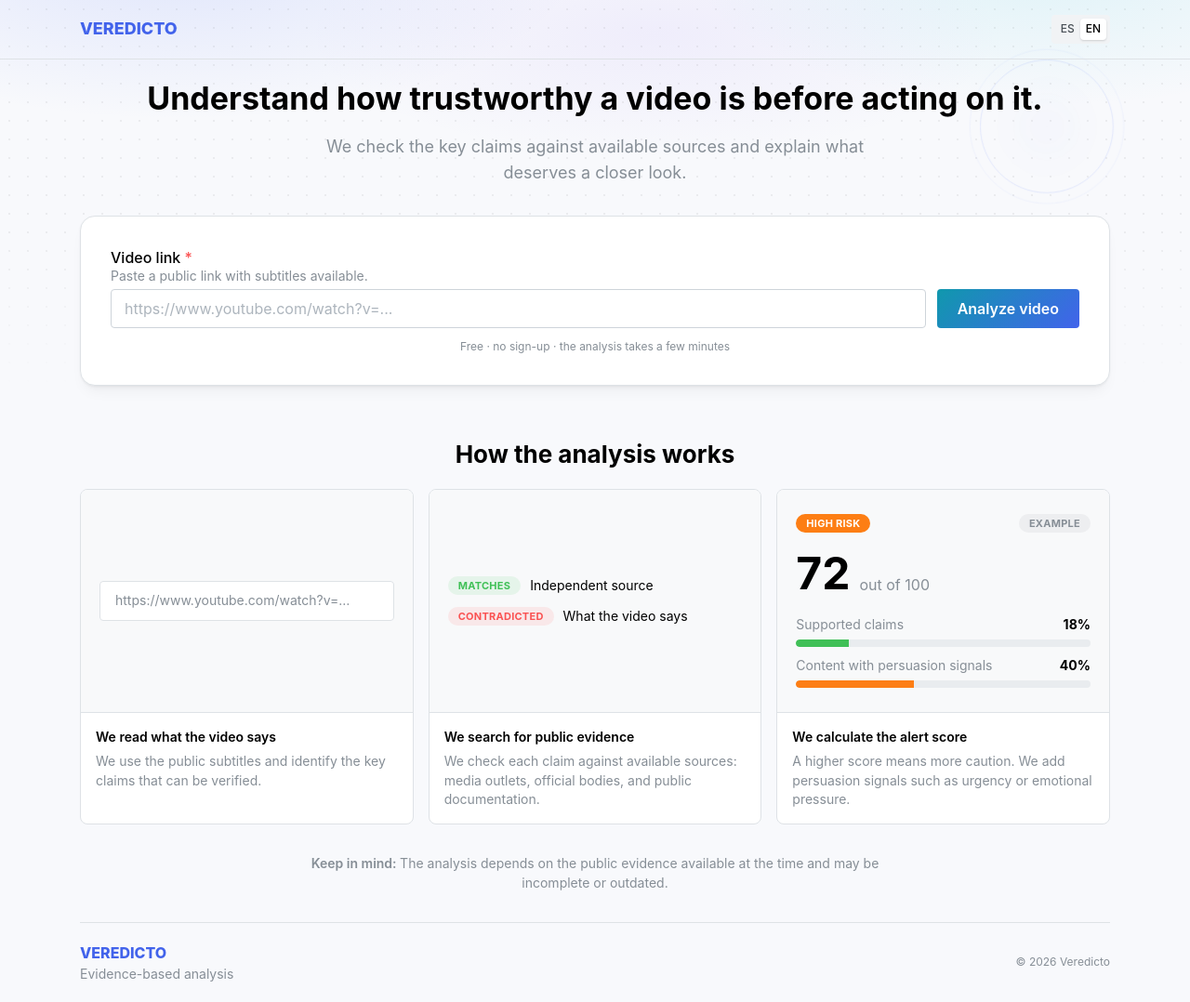
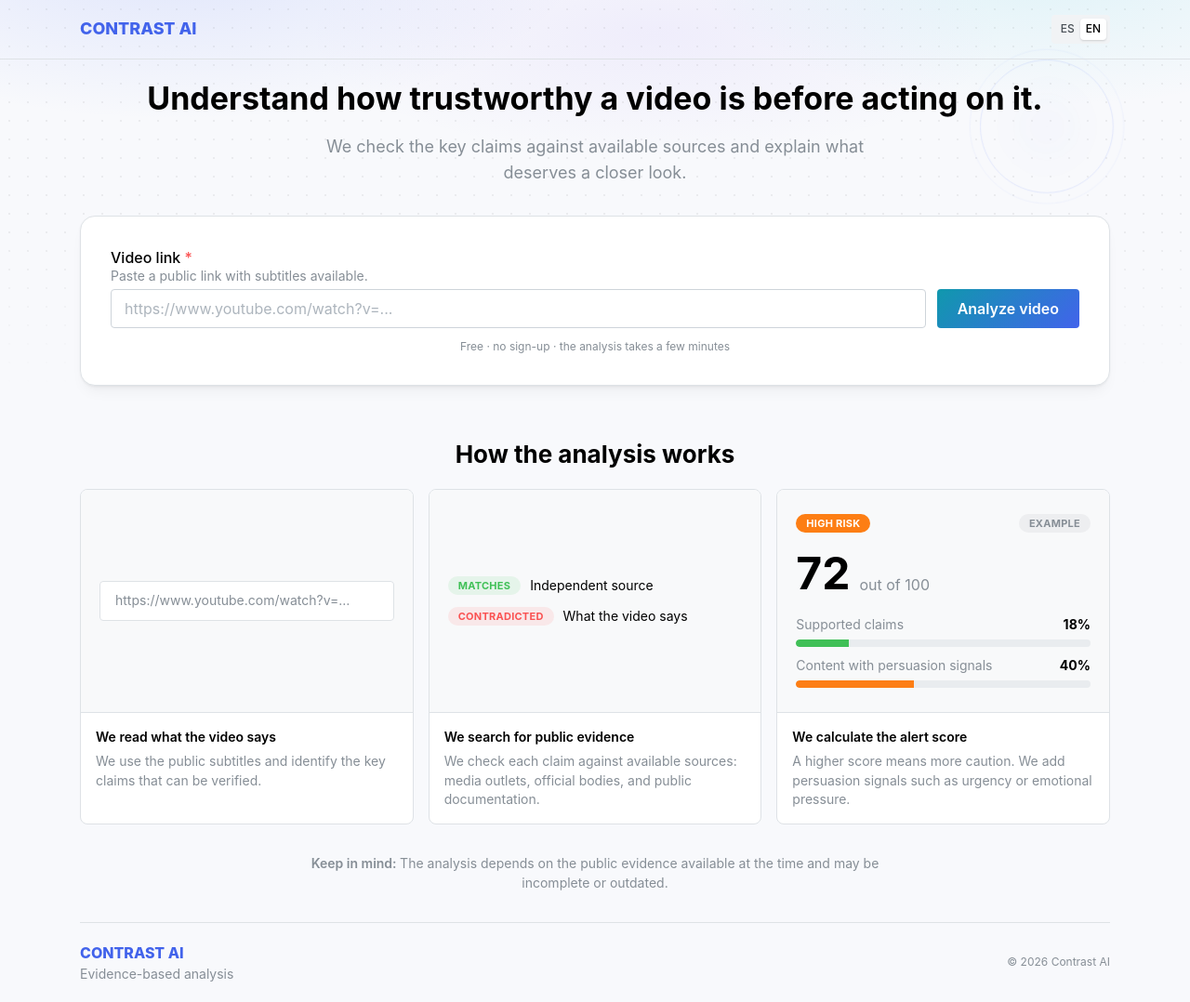
Before and after one commit to lookstreams-web/ai-app-test, a Next.js app: page / in a window 1280 px wide. Shown: the whole page at 93% size. Built offline with nearby package versions, Linux system fonts and the light colour scheme; no server answers.

Commit message:
feat(ui): rebrand Veredicto as Contrast AI
Update the header and footer brand marks, the copyright line and the
page meta titles in both locales. Lowercase "veredicto" mentions in
engine copy and docs refer to the verdict concept and stay as-is.

```diff
--- a/app/page.tsx
+++ b/app/page.tsx
@@ -94,14 +94,14 @@ export default async function HomePage({ searchParams }: PageProps) {
           <Group align="center" gap="md" justify="space-between">
             <div>
               <Text c="indigo.7" fw={800}>
-                VEREDICTO
+                CONTRAST AI
               </Text>
               <Text c="dimmed" size="sm">
                 {dict.header.tagline}
               </Text>
             </div>
             <Text c="dimmed" size="xs">
-              © {new Date().getFullYear()} Veredicto
+              © {new Date().getFullYear()} Contrast AI
             </Text>
           </Group>
         </Container>
--- a/components/site-header.tsx
+++ b/components/site-header.tsx
@@ -20,7 +20,7 @@ export function SiteHeader({
       <Group justify="space-between">
         <Anchor component={Link} href={homeHref} underline="never">
           <Text c={onDark ? "indigo.3" : "indigo.7"} fw={800} size="lg">
-            VEREDICTO
+            CONTRAST AI
           </Text>
         </Anchor>
         <Group gap="sm">
--- a/i18n/dictionaries.ts
+++ b/i18n/dictionaries.ts
@@ -12,7 +12,7 @@ const es = {
     newAnalysis: "Analizar otro video"
   },
   home: {
-    metaTitle: "Veredicto — ¿Qué tan confiable es este video?",
+    metaTitle: "Contrast AI — ¿Qué tan confiable es este video?",
     metaDescription:
       "Contrastamos las afirmaciones importantes de un video con fuentes disponibles y explicamos qué conviene revisar antes de decidir.",
     title: "Entiende qué tan confiable es un video antes de actuar.",
@@ -66,7 +66,7 @@ const es = {
     seeExample: "Ver un análisis real →"
   },
   dashboard: {
-    metaTitle: "Veredicto — Diagnóstico del video",
+    metaTitle: "Contrast AI — Diagnóstico del video",
     loadErrorTitle: "No pudimos cargar este análisis",
     queryError: "No pudimos consultar el análisis.",
     failedTitle: "El análisis no pudo completarse",
@@ -167,7 +167,7 @@ const en: Dictionary = {
     newAnalysis: "Analyze another video"
   },
   home: {
-    metaTitle: "Veredicto — How trustworthy is this video?",
+    metaTitle: "Contrast AI — How trustworthy is this video?",
     metaDescription:
       "We check a video's key claims against available sources and explain what deserves a closer look before you decide.",
     title: "Understand how trustworthy a video is before acting on it.",
@@ -220,7 +220,7 @@ const en: Dictionary = {
     seeExample: "See a real analysis →"
   },
   dashboard: {
-    metaTitle: "Veredicto — Video diagnosis",
+    metaTitle: "Contrast AI — Video diagnosis",
     loadErrorTitle: "We couldn't load this analysis",
     queryError: "We couldn't fetch the analysis.",
     failedTitle: "The analysis could not be completed",
```
